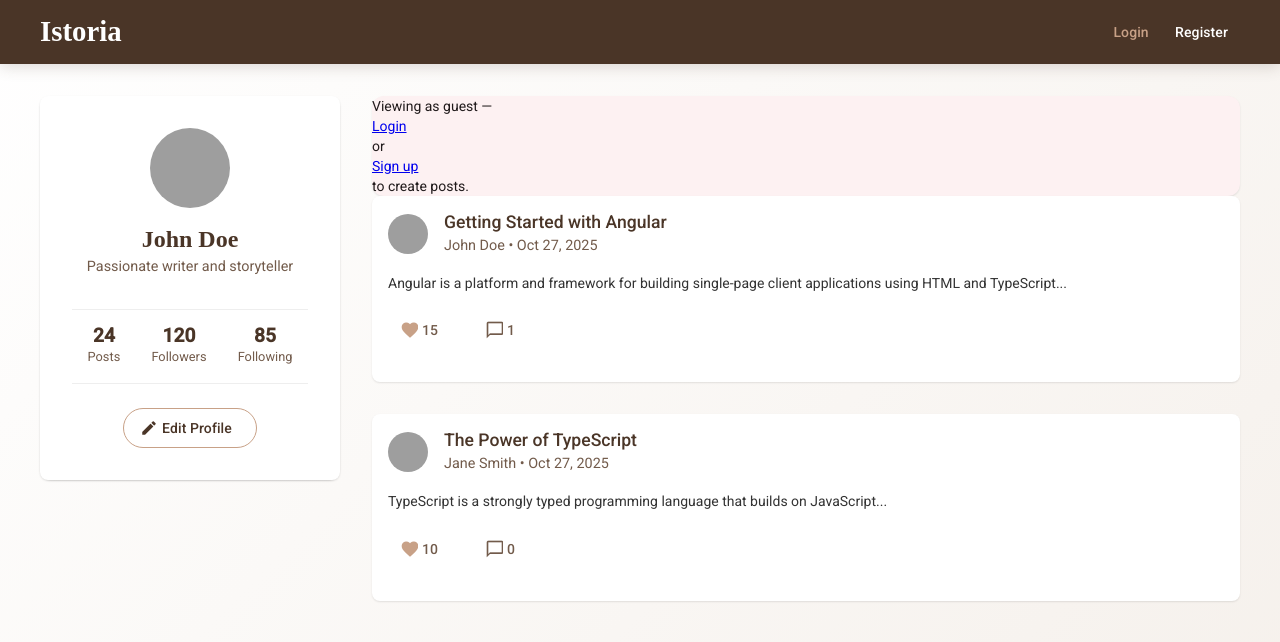
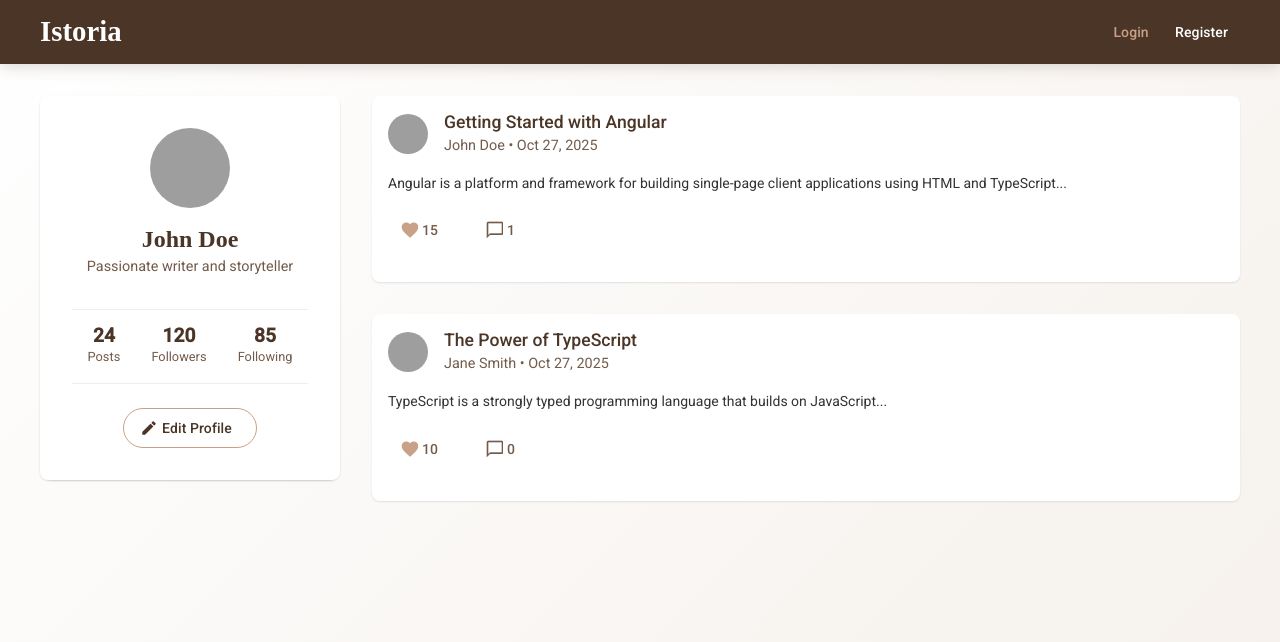
Before and after one commit to red-malone/Blogger-Front, an Angular app: page /home in a window 1280 px wide. Shown: the top 642 px of the page. Built offline with nearby package versions, Linux system fonts and the light colour scheme; grey boxes are pictures that could not be loaded.

Commit message:
route fix

```diff
--- a/src/app/screen/home/home.html
+++ b/src/app/screen/home/home.html
@@ -9,12 +9,12 @@
     </aside>
 
     <main class="main-content">
-      <mat-card class="guest-banner" *ngIf="isGuest">
+      <!-- <mat-card class="guest-banner" *ngIf="isGuest">
         Viewing as guest — <a routerLink="/login">Login</a> or <a routerLink="/signup">Sign up</a> to create posts.
       </mat-card>
       <mat-card>
         <app-create-post *ngIf="!isGuest"></app-create-post>
-      </mat-card>
+      </mat-card> -->
 
       <div class="blog-list">
         @for (blog of blogs; track blog) {
--- a/src/app/screen/landing-screen/landing-screen.html
+++ b/src/app/screen/landing-screen/landing-screen.html
@@ -8,8 +8,8 @@
             </div> -->
         </div>
         <div class="auth-buttons">
-            <button class="login-btn">Login</button>
-            <button class="register-btn">Register</button>
+            <button class="login-btn" routerLink="/login">Login</button>
+            <button class="register-btn" routerLink="/signup">Register</button>
         </div>
     </nav>
 
--- a/src/app/shared/components/top-bar/top-bar.html
+++ b/src/app/shared/components/top-bar/top-bar.html
@@ -7,11 +7,11 @@
     </div>
 
     <div class="right-section">
-      @if (!isLoggedIn) {
-        <button mat-button class="auth-btn">Login</button>
+      @if (isGuest) {
+        <button mat-button class="auth-btn" routerLink="/login">Login</button>
       }
-      @if (!isLoggedIn) {
-        <button mat-button class="register-btn">Register</button>
+      @if (isGuest) {
+        <button mat-button class="register-btn" routerLink="/signup">Register</button>
       }
     </div>
   </div>
--- a/src/app/shared/components/top-bar/top-bar.ts
+++ b/src/app/shared/components/top-bar/top-bar.ts
@@ -3,14 +3,20 @@ import { Component, Input } from '@angular/core';
 import { MatToolbarModule } from '@angular/material/toolbar';
 import { MatButtonModule } from '@angular/material/button';
 import { MatIconModule } from '@angular/material/icon';
-
+import { AuthService } from '../../../services/auth.service';
+import { RouterLink } from '@angular/router';
 @Component({
   selector: 'app-top-bar',
   standalone: true,
-  imports: [MatToolbarModule, MatButtonModule, MatIconModule],
+  imports: [MatToolbarModule, MatButtonModule, MatIconModule, RouterLink],
   templateUrl: './top-bar.html',
   styleUrls: ['./top-bar.scss']
 })
 export class TopBarComponent {
   @Input() isLoggedIn: boolean = false;
+  constructor(private auth: AuthService) {}
+
+  get isGuest(): boolean {
+    return !this.auth.isLoggedIn();
+  }
 }
```
